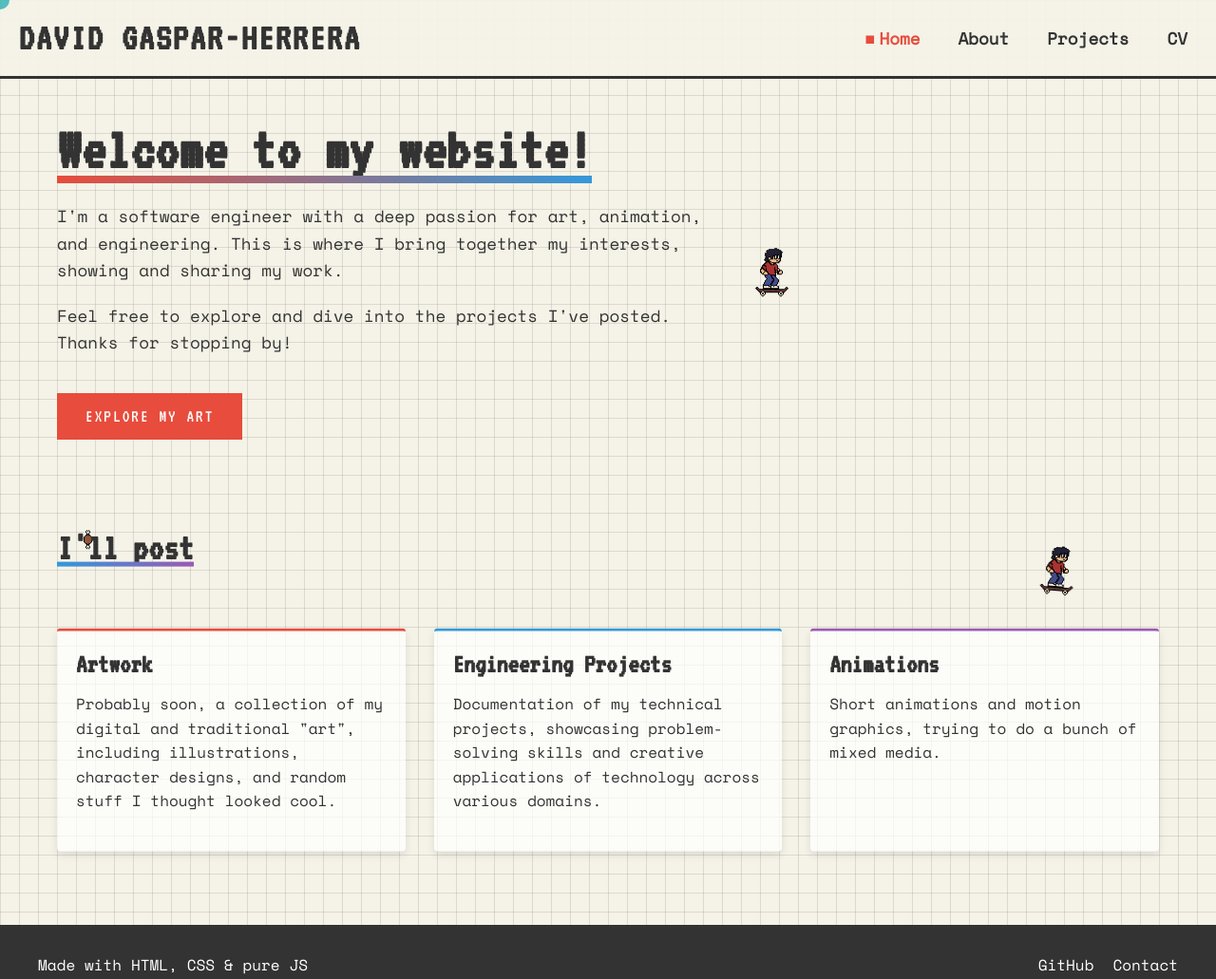
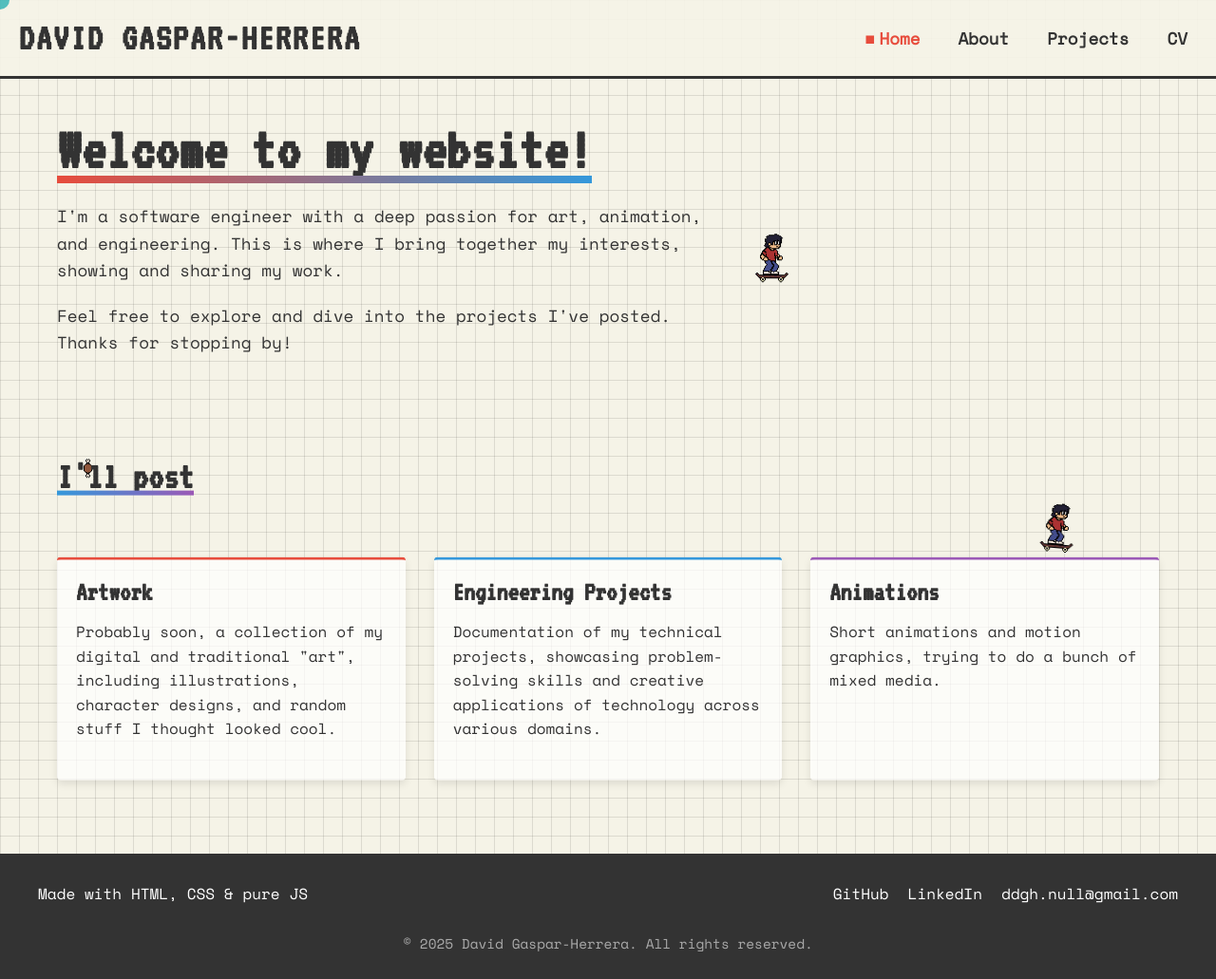
Before and after one commit to David-Gaspar-H/david_gaspar_herrera, a plain HTML site: page index.html in a window 1280 px wide. Shown: the top 1031 px of the page at 95% size. Drawn offline with nearby package versions, Linux system fonts and the light colour scheme.

Commit message:
fixing tags in footer

```diff
--- a/index.html
+++ b/index.html
@@ -17,7 +17,7 @@
                 <h1>Welcome to my website!</h1>
                 <p>I'm a software engineer with a deep passion for art, animation, and engineering. This is where I bring together my interests, showing and sharing my work.</p>
                 <p>Feel free to explore and dive into the projects I've posted. Thanks for stopping by!</p>
-                <a href="art.html" class="glitch-btn" data-text="EXPLORE MY ART">EXPLORE MY ART</a>
+                <!--<a href="art.html" class="glitch-btn" data-text="EXPLORE MY ART">EXPLORE MY ART</a>-->
             </div>
             <!--<img src="assets/images/loom.png" alt="Character illustration" class="hero-character">-->
         </section>
--- a/js/templates.js
+++ b/js/templates.js
@@ -27,7 +27,8 @@ document.addEventListener('DOMContentLoaded', function() {
                     </div>
                     <div class="footer-links">
                         <a href="https://github.com/David-Gaspar-H" target="_blank">GitHub</a>
-                        <a href="#">Contact</a>
+                        <a href="https://www.linkedin.com/in/ddg-h" target="_blank">LinkedIn</a>
+                        <a href="mailto:ddgh.null@gmail.com">ddgh.null@gmail.com</a>
                     </div>
                     <div class="copyright">
                         &copy; <span id="year">2025</span> David Gaspar-Herrera. All rights reserved.
```
